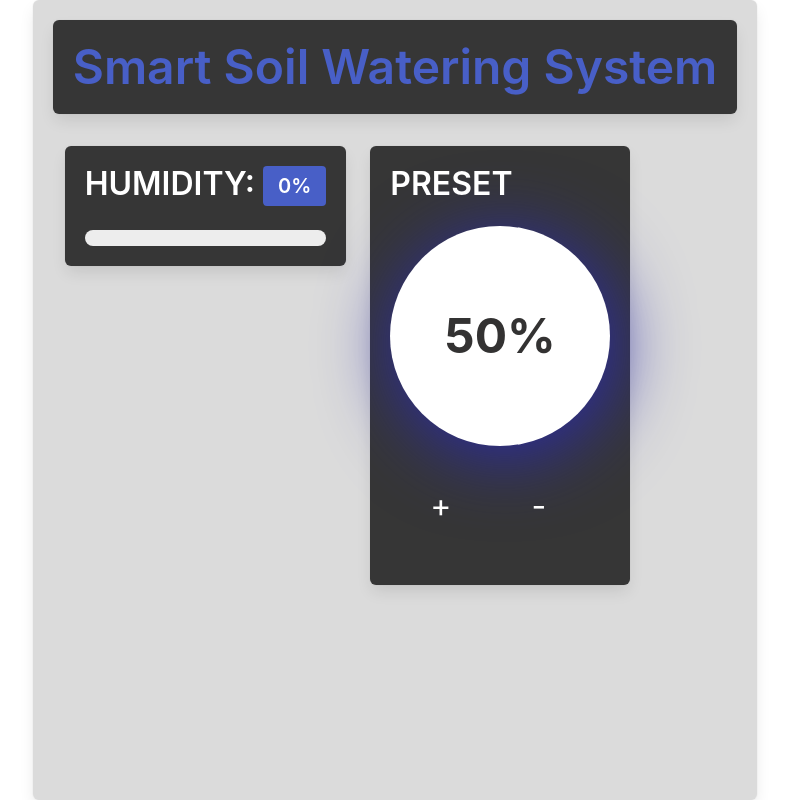
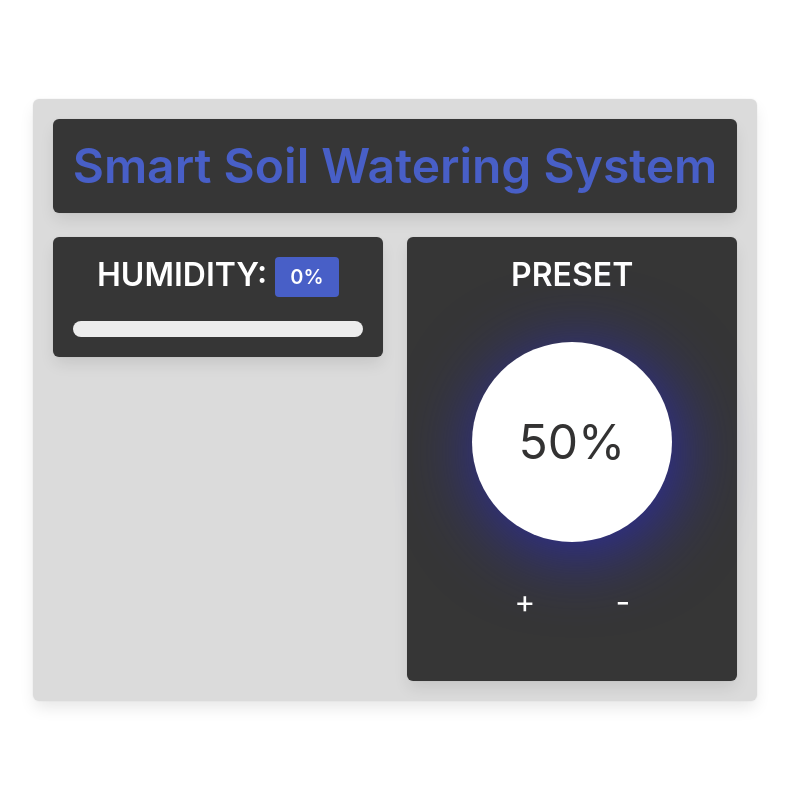
Before and after one commit to globlo/Smart-Soil-Watering-System, a React (Create React App) app in the folder client/: page / in a window 1280 px wide. Shown: the whole page, without its empty margins (245-1034 px from the left). Built offline with nearby package versions, Linux system fonts and the light colour scheme; no server answers.

Commit message:
smsall fix

```diff
--- a/client/src/App.css
+++ b/client/src/App.css
@@ -16,8 +16,8 @@ body {
 .temperature-display {
   display: flex;
 	border-radius: 50%;
-	height: 220px;
-	width: 220px;
+	height: 200px;
+	width: 200px;
 	text-align: center;
 	justify-content: center;
 	align-items: center;
@@ -25,6 +25,11 @@ body {
   color: rgb(51, 50, 50);
   background-color: rgb(255, 255, 255);
   box-shadow: 5px 10px 75px #2b2baa;
+}
+
+.temperature-display-container {
+  display: flex;
+	justify-content: center;
 }
 
 .button-container > button {
@@ -35,3 +40,7 @@ body {
   margin: 20px;
   color: rgb(255, 255, 255)
 }
+
+.preset{
+  padding-bottom: 25px;
+}
--- a/client/src/App.js
+++ b/client/src/App.js
@@ -21,8 +21,6 @@ function App() {
   console.count(humidityValue);
 
   async function sendPreset(val) {
-
-
     await fetch('/sendPreset', {
         method: 'POST',
         headers: {'Content-Type': 'application/json'},
@@ -36,10 +34,7 @@ function App() {
           setPresetValue(res_json.preset);
         })
         .catch(error => console.error(error));
-
   };
-
-  const [tempColor, setTempColor] = useState("dry");
 
   async function increaseTemp() {
     setPresetValue(presetValue + 1);
@@ -63,9 +58,6 @@ function App() {
       return setPresetValue(presetValue);
     }
 
-    if (presetValue <= 50) {
-      return setTempColor("dry");
-    }
   };
 
   return (
@@ -74,36 +66,30 @@ function App() {
 
       <link rel="stylesheet" href="https://cdn.jsdelivr.net/npm/bulma@0.9.4/css/bulma.min.css"></link>
 
-      <body class="box has-background-grey-lighter">
-        <div class="container is-fullhd">
+      <div className="box has-background-grey-lighter">
 
-
-          <section class="box has-background-dark">
-            <div class="container is-fullhd">
-              <h1 class="title is-1 has-text-link" >Smart Soil Watering System</h1>
+        <section className="box has-background-dark">
+          <div className="container is-fullhd">
+            <h1 className="title is-1 has-text-link" >Smart Soil Watering System</h1>
           </div>
         </section>
 
-          <section class="table has-background-grey-lighter">
-            <tr>
-              <th>
-                <div class="field is-grouped is-grouped-centered">
-                  <div class="box has-background-dark">
-                    <div class="container is-fullhd">
+        <div className="columns is-multiline is-mobile">
 
-                      <div class="title has-text-white">HUMIDITY: <span><p class="tag is-link is-large">{humidityValue}%</p></span></div>
-                      <progress class="progress is-link" value={parseInt(humidityValue)} max="100"></progress>
+          <div className="column">
+            <div className="box has-background-dark">
+
+              <h2 className="title has-text-white">HUMIDITY: <span><p className="tag is-link is-large">{humidityValue}%</p></span></h2>
+              <progress className="progress is-link" value={parseInt(humidityValue)} max="100"></progress>
 
             </div>
           </div>
-                </div>
-              </th>
-              <th>
-                <div class="field is-grouped is-grouped-centered">
-                  <div class="box has-background-dark">
-                    <div class="container is-fullhd">
-                      <div class="title has-text-white">PRESET</div>
-                      <div className="app-container">
+
+          <div className="column">
+            <div className="box has-background-dark">
+
+              <h3 className="title has-text-white preset">PRESET</h3>
+
               <div className="temperature-display-container">
                 <div className="temperature-display">{presetValue}%</div>
               </div>
@@ -111,18 +97,14 @@ function App() {
                 <button onClick={increaseTemp}>+</button>
                 <button onClick={decreaseTemp}>-</button>
               </div>
+
             </div>
           </div>
-                  </div>
-                </div>
-              </th>
-            </tr>
-          </section>
 
         </div>
 
 
-      </body>
+      </div>
     </div>
 
   );
```
Lines whose indentation alone changed are shown as unchanged.
